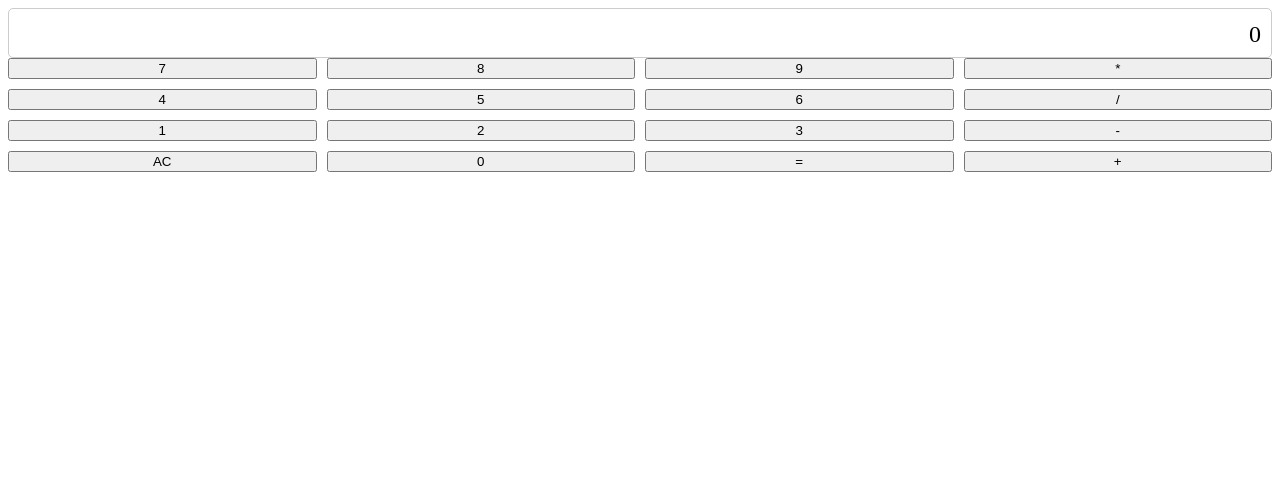
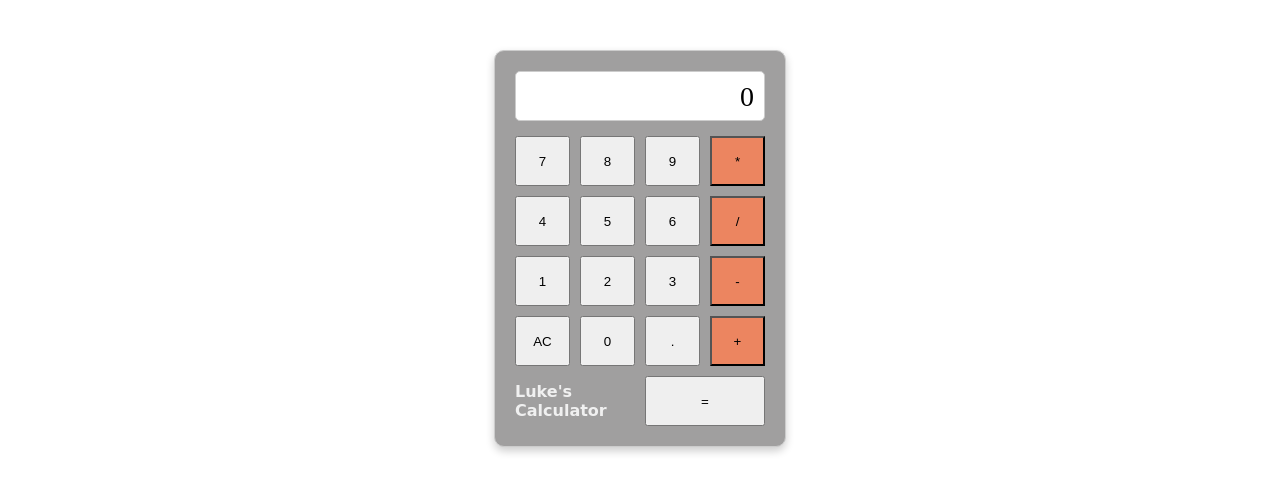
Before and after one commit to lukemulholland/odin-calculator, a plain HTML site: page index.html in a window 1280 px wide. Drawn offline with Linux system fonts and the light colour scheme.

Commit message:
Refactor calculator layout by removing unnecessary data attributes, enhancing button styles, and adding a logo with improved display properties

```diff
--- a/index.html
+++ b/index.html
@@ -16,20 +16,21 @@
             <button class="button-number">7</button>
             <button class="button-number">8</button>
             <button class="button-number">9</button>
-            <button id="multiply" class="button-operator" data-action="multiply">*</button>
+            <button id="multiply" class="button-operator">*</button>
             <button class="button-number">4</button>
             <button class="button-number">5</button>
             <button class="button-number">6</button>
-            <button id="divide" class="button-operator" data-action="divide">/</button>
+            <button id="divide" class="button-operator">/</button>
             <button class="button-number">1</button>
             <button class="button-number">2</button>
             <button class="button-number">3</button>
-            <button id="subract" class="button-operator" data-action="subtract">-</button>
-            <button id="clear" class="key" data-action="clear">AC</button>
+            <button id="subract" class="button-operator">-</button>
+            <button id="clear" class="key">AC</button>
             <button class="button-number">0</button>
-            <button id="equals" data-action="equals">=</button>
-            <button id="add" class="button-operator" data-action="add">+</button>
-            <!-- <button class="button-number">.</button> -->
+            <button id="decimil-point" class="button-number">.</button>
+            <button id="add" class="button-operator">+</button>
+            <div class="logo">Luke's Calculator</div>
+            <button id="equals">=</button>
         </div>
     </div>
 </body>
--- a/styles.css
+++ b/styles.css
@@ -1,3 +1,13 @@
+.calculator {
+    width: 250px;
+    margin: 50px auto; /* Center it horizontally and add some vertical spacing */
+    padding: 20px; /* Add padding around the calculator */
+    background-color: #a09f9f; /* Optional: Add a background color */
+    border: 1px solid #ccc; /* Optional: Add a border for styling */
+    border-radius: 10px; /* Optional: Rounded corners for a modern look */
+    box-shadow: 0 4px 8px rgba(0, 0, 0, 0.2); /* Optional: Add a subtle shadow */
+}
+
 .display {
     grid-column: span 3;
     height: 50px;
@@ -7,24 +17,48 @@
     padding: 10px;
     box-sizing: border-box;
     text-align: right;
-    font-size: 24px;
+    font-size: 28px;
     line-height: 30px;
+    margin-bottom: 15px;
 }
 .button {
     width: 100%;
-    height: 100px;
     background-color: #f0f0f0;
     border: 1px solid #ccc;
-    border-radius: 5px;
+    border-radius: 10px;
     margin: 5px 0;
-    font-size: 18px;
+    font-size: 24px;
     line-height: 50px;
     text-align: center;
     cursor: pointer;
 }
 
+.button-operator {
+    background-color: rgba(255, 127, 80, 0.801);
+}
+
 .calculator-keys {
     display: grid;
     grid-template-columns: repeat(4, 1fr);
+    grid-template-rows: repeat(5, 50px);
     gap: 10px;
 }
+
+#equals {
+    grid-column: 3 / 5; /* Place in the 4th column */
+    grid-row: 5 / 6; /* Span the last two rows */
+    height: 100%; /* Ensure it fills the space */
+}
+
+.logo {
+    grid-column: 1 / 3; /* Spans across the first 3 columns */
+    grid-row: 5 / 6; /* Place it in the last row */
+    display: flex;
+    align-items: center;
+    justify-content: center;
+    font-size: 16px;
+    font-weight: bold;
+    font-family: cursive;
+    color: #f0f0f0;
+    background-color: transparent; /* Keep it styled like the calculator */
+}
```
